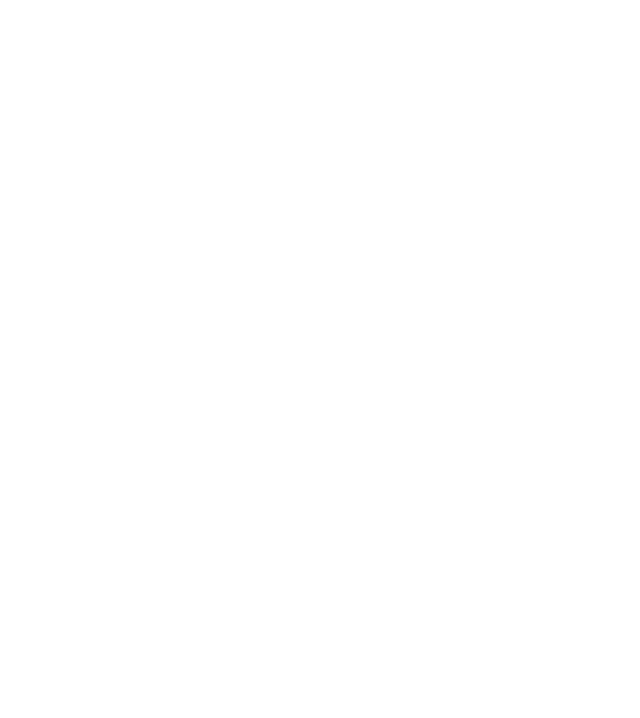
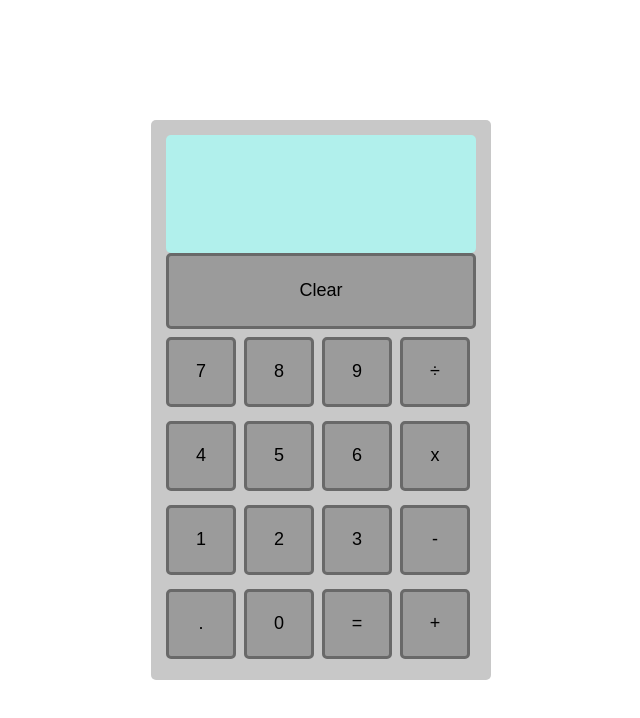
Before and after one commit to LampKitty/ui-calculator, a plain HTML site: page index.html in a window 1280 px wide. Shown: the whole page, without its empty margins (319-959 px from the left). Drawn offline with Linux system fonts and the light colour scheme.

Commit message:
make calculator UI

```diff
--- a/index.html
+++ b/index.html
@@ -4,9 +4,40 @@
     <meta charset="UTF-8">
     <meta name="viewport" content="width=device-width, initial-scale=1.0">
     <title>Calculator</title>
+    <link rel="stylesheet" href="styles.css">
     <script src="script.js" defer></script>
 </head>
 <body>
+    <div id="calculator">
+        <div id="display"></div>
+        <div id="numberpad">
+            <button id="clear">Clear</button>
+            <div class="row">
+                <button id="num7">7</button>
+                <button id="num8">8</button>
+                <button id="num9">9</button>
+                <button id="division">÷</button>
+            </div>
+            <div class="row">
+                <button id="num4">4</button>
+                <button id="num5">5</button>
+                <button id="num6">6</button>
+                <button id="multiplication">x</button>
+            </div>
+            <div class="row">
+                <button id="num1">1</button>
+                <button id="num2">2</button>
+                <button id="num3">3</button>
+                <button id="subtraction">-</button>
+            </div>
+            <div class="row">
+                <button id="dot">.</button>
+                <button id="num0">0</button>
+                <button id="equal">=</button>
+                <button id="addition">+</button>
+            </div>
 
+        </div>
+    </div>
 </body>
 </html>
--- a/styles.css
+++ b/styles.css
@@ -0,0 +1,73 @@
+html,body {
+    height: 100%;
+    width: 100%;
+    /* flex */
+    display: flex;
+    justify-content: center;
+    align-items: center;
+}
+
+#calculator {
+    box-sizing: border-box;
+    min-width: 340px;
+    min-height: 560px;
+    padding: 15px;
+    background-color: rgb(200, 200, 200);
+    border-radius: 5px;
+    /* flex */
+    display: flex;
+    flex: none;
+    flex-direction: column;
+}
+
+#display {
+    background-color: #b1f0ec;
+    border-radius: 5px;
+    /* flex */
+    flex: 2;
+}
+
+#numberpad {
+    /* flex */
+    flex: 4;
+    display: flex;
+    flex-direction: column;
+    gap: 8px;
+}
+
+#clear {
+    background-color: rgb(155, 155, 155);
+    font-size: 18px;
+    border: solid, #696969;
+    border-radius: 5px;
+    /* flex */
+    flex: 1;
+}
+
+#clear:hover {
+    background-color: #696969;
+}
+
+.row {
+    box-sizing: border-box;
+    /* flex */
+    flex: 1;
+    display: flex;
+    gap: 8px;
+}
+
+.row>button {
+    box-sizing: border-box;
+    background-color: rgb(155, 155, 155);
+    font-size: 18px;
+    border: solid, #696969;
+    border-radius: 5px;
+    /* flex */
+    flex: 1;
+    max-width: 70px;
+    max-height: 70px;
+}
+
+.row>button:hover {
+    background-color: #696969;
+}
```
